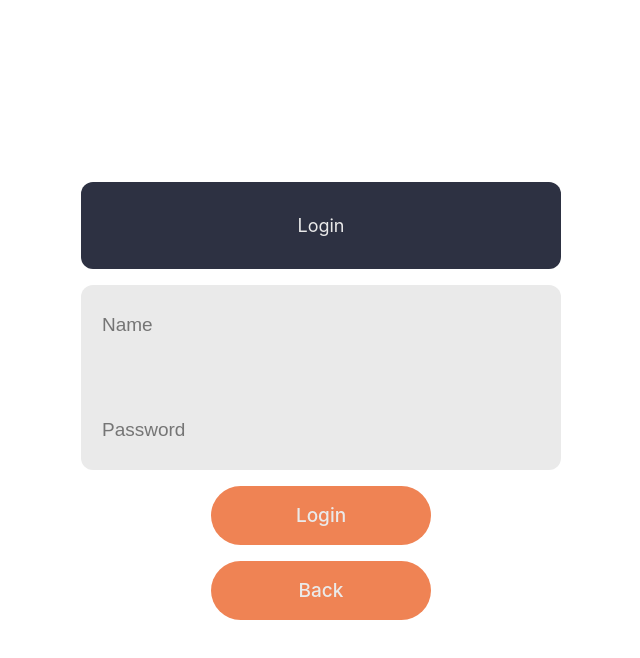
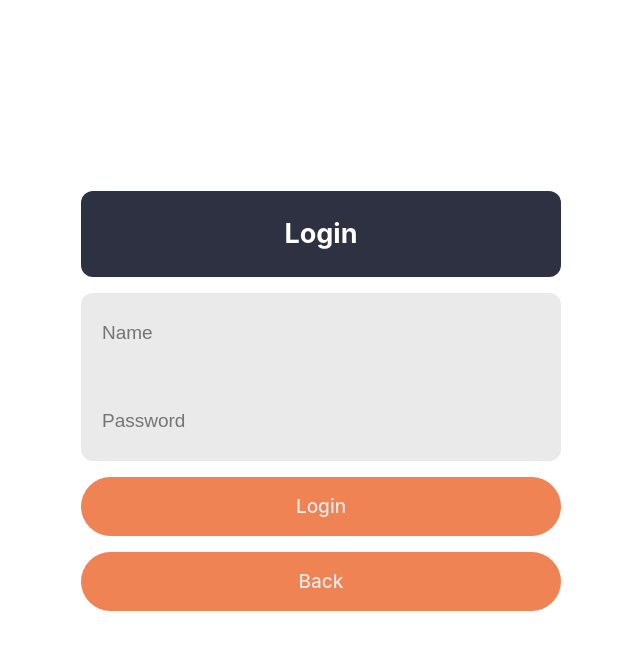
Before and after one commit to wolf-project006/WichWord, a React (Vite) app in the folder WhichWord/: page / in a window 1280 px wide. Both pictures are taken after a click on the button "Login". Shown: the top 658 px of the page, without its empty margins (319-959 px from the left). Built offline with nearby package versions, Linux system fonts and the light colour scheme.

Commit message:
feat: instructions on StartScreen

```diff
--- a/WhichWord/src/App.css
+++ b/WhichWord/src/App.css
@@ -27,3 +27,7 @@ input:focus {
 .marginTop_btn {
   margin-top: 1em;
 }
+
+.table {
+  width: 100%;
+}
--- a/WhichWord/src/components/CreateAccount.css
+++ b/WhichWord/src/components/CreateAccount.css
@@ -4,9 +4,11 @@
     flex-direction: column;
     margin: auto;
     margin-top: 1em;
-    padding-bottom: 30px;
+    /* padding-bottom: 30px; */
     border-radius: 12px;
     font-size: 18px;
+    /* align-items: center; */
+    justify-content: center;
 }
 
 header {
@@ -25,7 +27,7 @@ header {
     margin-bottom: 1em;
     display: flex;
     flex-direction: column;
-    gap: 25px;
+    gap: 0.5em;
     border-radius: 12px;
 }
 
@@ -50,7 +52,7 @@ header {
     outline: none;
     font-size: 19px;
     color: #797979;
-    margin: 1em;
+    margin: 0em 1em;
 }
 
 .forgot-password {
@@ -77,10 +79,14 @@ header {
     display: flex;
     justify-content: center;
     align-items: center;
-    width: 220px;
+    width: 100%;
     height: 59px;
     border-radius: 50px;
     font-size: 19px;
     font-weight: 700s;
     cursor: pointer;
 }
+
+.white {
+    color: white;
+}
--- a/WhichWord/src/components/CreateAccount.jsx
+++ b/WhichWord/src/components/CreateAccount.jsx
@@ -13,14 +13,16 @@ const CreateAccount = ({ setUserName, setView }) => {
             password: password
         };
         try {
-            // await fetch("https://wichword-backend.onrender.com/signup", {
+            // console.log("trying");
+            // const result = await fetch("https://wichword-backend.onrender.com/signup", {
             //     method: "POST",
             //     headers: { "Content-Type": "application/json" },
             //     body: JSON.stringify(body),
             // });
-
-            setUserName(name);
-            setNameTaken("");
+            // const parsed = await result.json();
+            // console.log(parsed);
+            // setUserName(name);
+            // setNameTaken("");
             setView("StartGame");
         } catch {
             setNameTaken("Username is taken");
@@ -31,7 +33,7 @@ const CreateAccount = ({ setUserName, setView }) => {
     return (
         <>
             <div className="container">
-                <header>Create an account</header>
+                <h2 className="white">Create an account</h2>
             </div>
 
             <div className="inputs">
--- a/WhichWord/src/components/Leaderboard.jsx
+++ b/WhichWord/src/components/Leaderboard.jsx
@@ -29,7 +29,7 @@ const Leaderboard = ({ setView }) => {
 
   return (
     <>
-      <table>
+      <table className="table">
         <thead>
           <tr>
             <th>No.</th>
--- a/WhichWord/src/components/Login.jsx
+++ b/WhichWord/src/components/Login.jsx
@@ -13,12 +13,13 @@ const Login = ({ setUserName, setView, setPersonalBest }) => {
     };
 
     try {
-      const result = await fetch("https://wichword-backend.onrender.com/login", {
-        method: "POST",
-        headers: { "Content-Type": "application/json" },
-        body: JSON.stringify(body),
-      });
-      console.log("RESULT: ", result);
+      // const result = await fetch("https://wichword-backend.onrender.com/login", {
+      //   method: "POST",
+      //   headers: { "Content-Type": "application/json" },
+      //   body: JSON.stringify(body),
+      // });
+      // const parsedResult = await result.json();
+      // console.log("RESULT: ", parsedResult);
       // const data = await fetch("https://wichword-backend.onrender.com/highscore/user");
       // const parsedData = await data.json();
       // const highScore = parseInt(parsedData["highscore"]);
@@ -35,7 +36,7 @@ const Login = ({ setUserName, setView, setPersonalBest }) => {
   return (
     <>
       <div className="container">
-        <header>Login</header>
+        <h2 className="white">Login</h2>
       </div>
 
       <div className="inputs">
--- a/WhichWord/src/components/StartGame.jsx
+++ b/WhichWord/src/components/StartGame.jsx
@@ -3,6 +3,13 @@ import '../App.css';
 const StartGame = ({ setView }) => {
   return (
     <>
+      <div>
+        <p>Welcome to <span class="orange">WhichWord</span>!
+          <br /> The objective of the game is to come up with a word that <span className="orange">starts</span> and <span className="orange">ends</span> with the letters we give you.
+          <br /> There are <span className="orange">5 rounds</span>, <span className="orange">10 seconds</span> each. Make sure you have an answer typed in before time runs out!
+          <br /> You'll be awarded points based on the length of your answer.
+          <br /> Good luck!</p>
+      </div>
       <div>
         <button onClick={() => { setView("BaseQuestion1") }}>Start</button>
       </div>
--- a/WhichWord/src/index.css
+++ b/WhichWord/src/index.css
@@ -36,6 +36,7 @@ button {
   background-color: #1a1a1a;
   cursor: pointer;
   transition: border-color 0.25s;
+  width: 300px;
 }
 
 button:hover {
```
